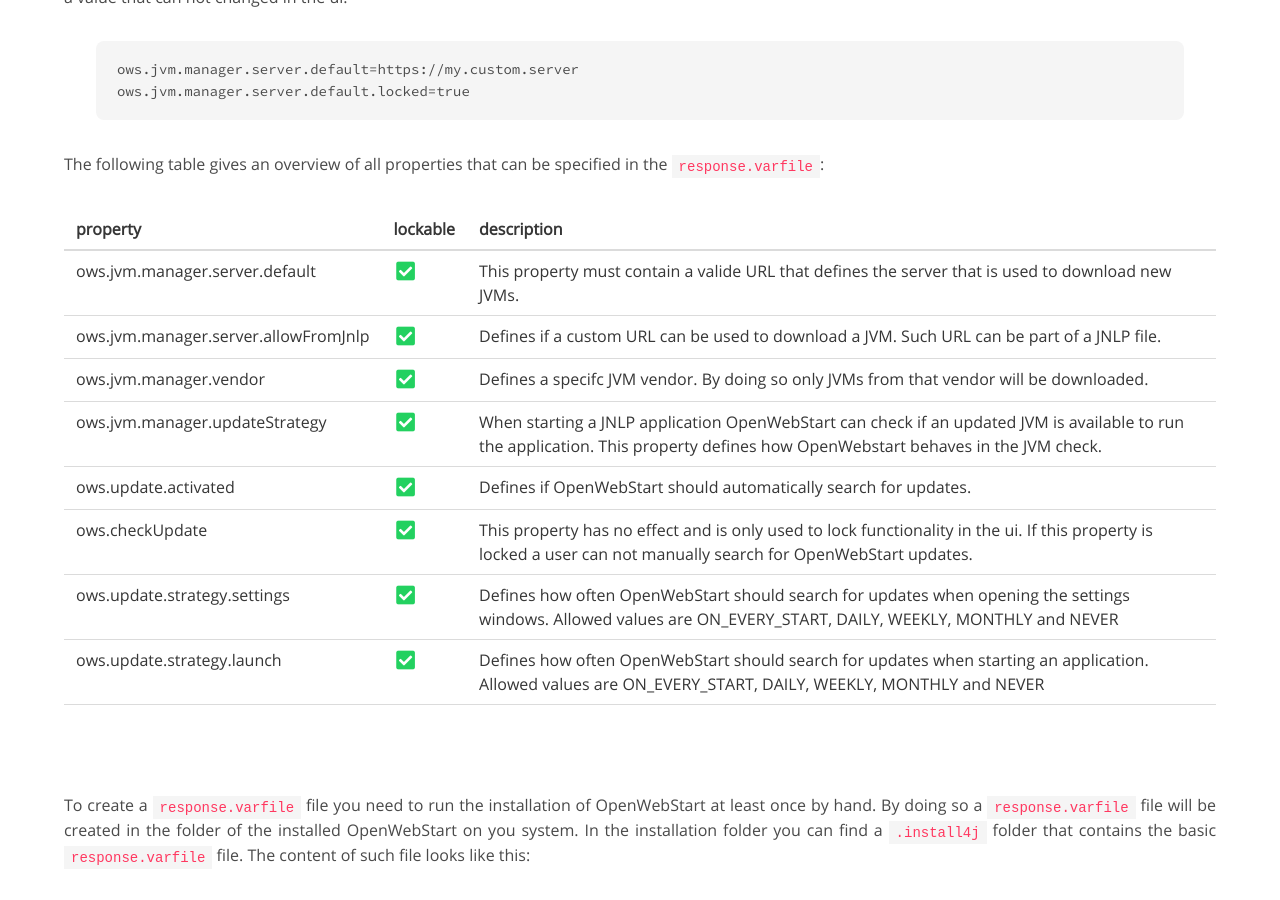
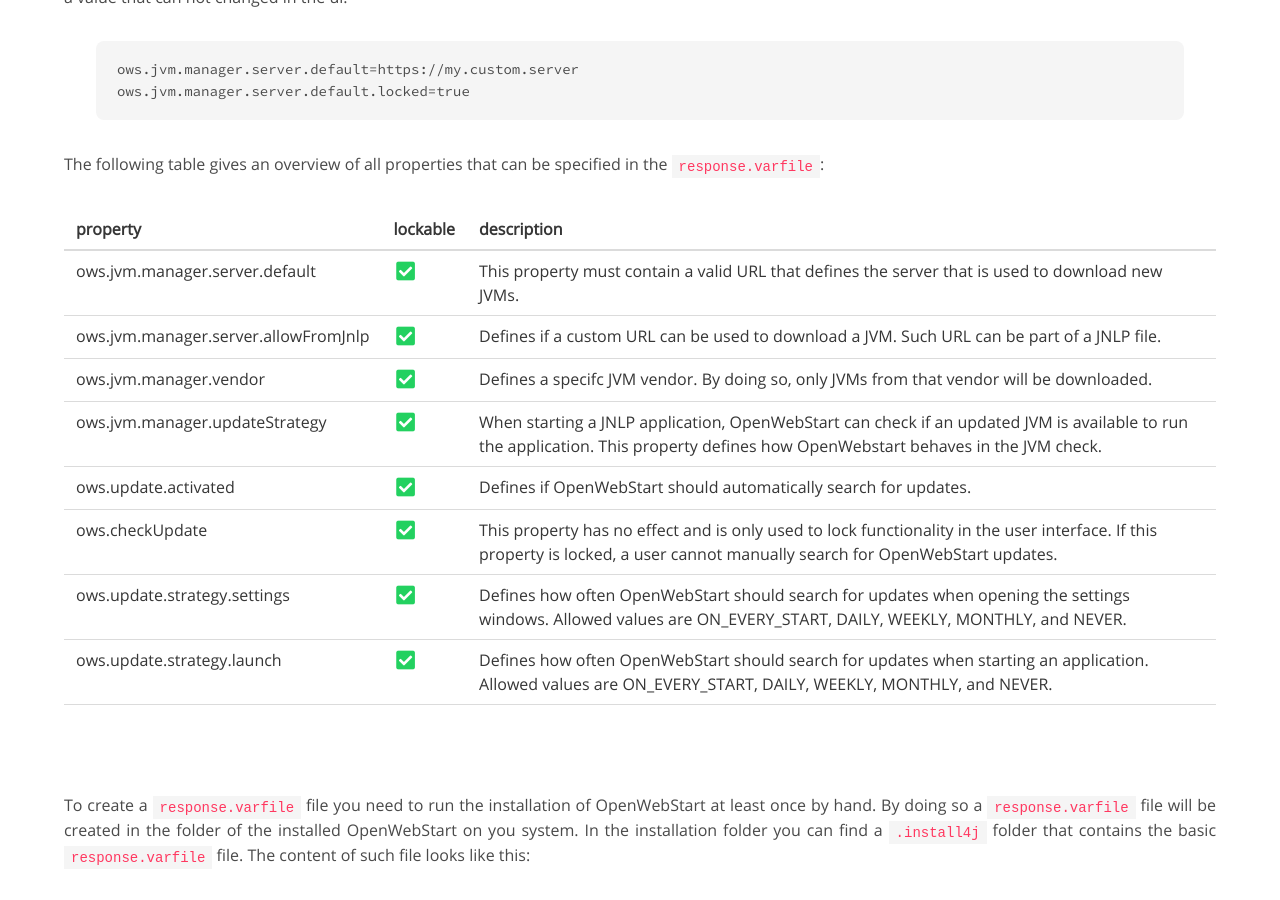
Before and after one commit to karakun/openwebstart-page, a Jekyll site: the page built from predifined-and-locked-properties.md, in a window 1280 px wide and 900 px high, scrolled down 731 px. Built offline with Jekyll 4.4.1, drawn with Linux system fonts in a browser that asks for light colours; comment, search, counter and statistics services are not loaded.

Commit message:
tech writer review

```diff
--- a/_data/config-properties.yml
+++ b/_data/config-properties.yml
@@ -1,7 +1,7 @@
 # Data file that defines all properties that can be provided at installation time.
 
 - name: 'ows.jvm.manager.server.default'
-  description: 'This property must contain a valide URL that defines the server that is used
+  description: 'This property must contain a valid URL that defines the server that is used
   to download new JVMs.'
   lockable: true
 
@@ -11,12 +11,12 @@
   lockable: true
 
 - name: 'ows.jvm.manager.vendor'
-  description: 'Defines a specifc JVM vendor. By doing so only JVMs from that vendor will
+  description: 'Defines a specifc JVM vendor. By doing so, only JVMs from that vendor will
   be downloaded.'
   lockable: true
 
 - name: 'ows.jvm.manager.updateStrategy'
-  description: 'When starting a JNLP application OpenWebStart can check if an updated JVM is
+  description: 'When starting a JNLP application, OpenWebStart can check if an updated JVM is
   available to run the application. This property defines how OpenWebstart behaves in the JVM check.'
   lockable: true
 
@@ -25,14 +25,14 @@
   lockable: true
 
 - name: 'ows.checkUpdate'
-  description: 'This property has no effect and is only used to lock functionality in the ui.
-  If this property is locked a user can not manually search for OpenWebStart updates.'
+  description: 'This property has no effect and is only used to lock functionality in the user interface.
+  If this property is locked, a user cannot manually search for OpenWebStart updates.'
   lockable: true
 
 - name: 'ows.update.strategy.settings'
-  description: 'Defines how often OpenWebStart should search for updates when opening the settings windows. Allowed values are ON_EVERY_START, DAILY, WEEKLY, MONTHLY and NEVER'
+  description: 'Defines how often OpenWebStart should search for updates when opening the settings windows. Allowed values are ON_EVERY_START, DAILY, WEEKLY, MONTHLY, and NEVER.'
   lockable: true
 
 - name: 'ows.update.strategy.launch'
-  description: 'Defines how often OpenWebStart should search for updates when starting an application. Allowed values are ON_EVERY_START, DAILY, WEEKLY, MONTHLY and NEVER'
+  description: 'Defines how often OpenWebStart should search for updates when starting an application. Allowed values are ON_EVERY_START, DAILY, WEEKLY, MONTHLY, and NEVER.'
   lockable: true
```
